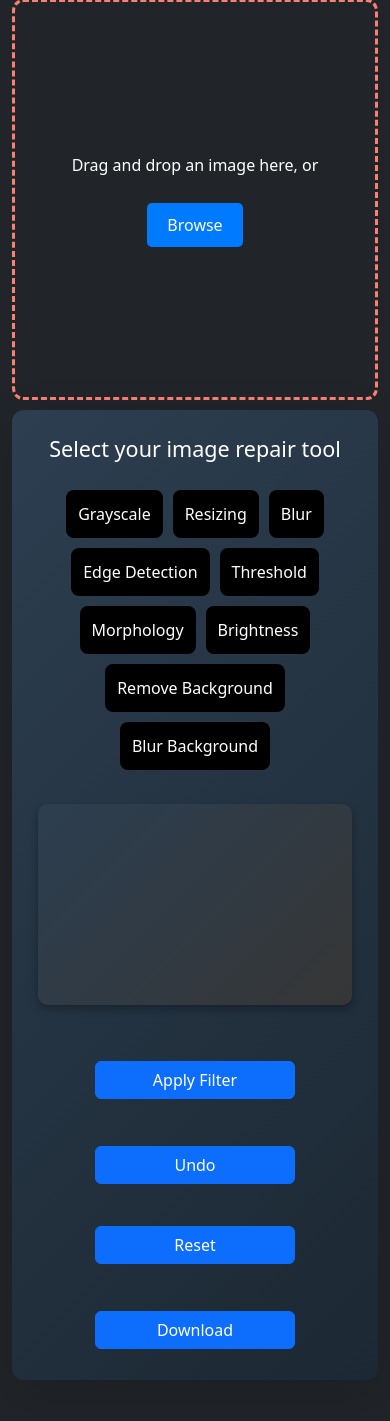
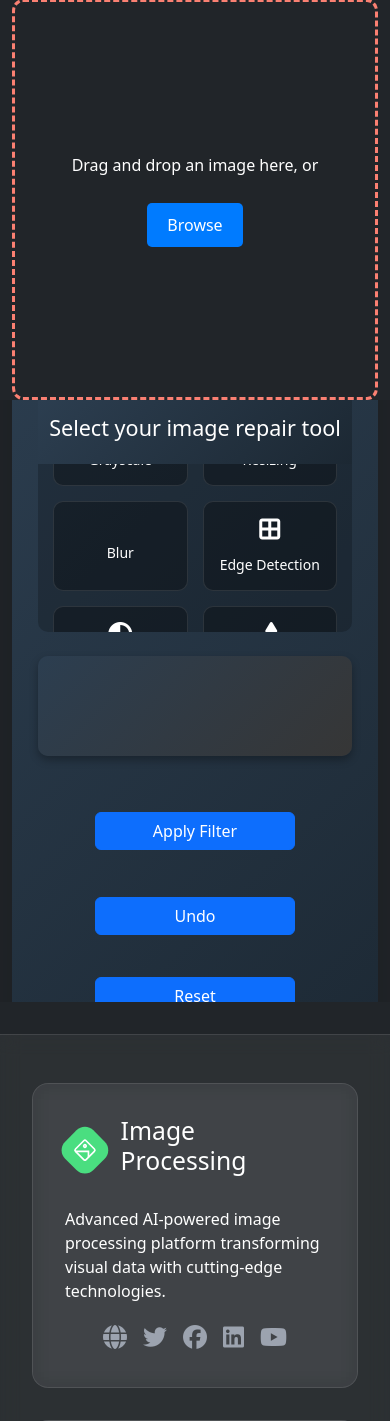
Before and after one commit to Satyam-Maru/Image-Processing-and-Classification, a Django app: page /img_process/ in a window 390 px wide. Shown: the part 73-1494 px from the top of the page. Run offline with Django 5.2, Linux system fonts and the light colour scheme; some libraries are stand-ins or nearby versions.

Commit message:
new processing features added

```diff
--- a/mySite/imix/templates/imix/img_processing.html
+++ b/mySite/imix/templates/imix/img_processing.html
@@ -45,43 +45,68 @@
                             <h4>Select your image repair tool</h4>
                       </div>
 
-                      <div class="tools-section d-flex flex-wrap justify-content-center">
-                        <button
-                          class="tool-btn" type="button" value="grayscale"
-                          onclick="sendButtonID(this.value)">Grayscale</button>
-
-                        <button
-                          class="tool-btn" type="button" value="resize"
-                          onclick="sendButtonID(this.value)">Resizing</button>
-
-                        <button
-                          class="tool-btn" type="button" value="blur"
-                          onclick="sendButtonID(this.value)">Blur</button>
-
-                        <button
-                          class="tool-btn" type="button" value="edge_detection"
-                          onclick="sendButtonID(this.value)">Edge Detection</button>
-
-                        <button
-                          class="tool-btn" type="button" value="threshold"
-                          onclick="sendButtonID(this.value)">Threshold</button>
-
-                        <button
-                          class="tool-btn" type="button" value="morphology"
-                          onclick="sendButtonID(this.value)">Morphology</button>
-
-                        <button
-                          class="tool-btn" type="button" value="brightness"
-                          onclick="sendButtonID(this.value)">Brightness</button>
-
-                        <button
-                          class="tool-btn" type="button" value="remove_background"
-                          onclick="sendButtonID(this.value)">Remove Background</button>
-
-                        <button
-                          class="tool-btn" type="button" value="blur_background"
-                          onclick="sendButtonID(this.value)">Blur Background</button>
-                    </div>
+                      <div class="tools-section">
+                        <button class="tool-btn" type="button" value="grayscale" onclick="sendButtonID(this.value)">
+                            <i class="fa-solid fa-palette"></i>
+                            <span>Grayscale</span>
+                        </button>
+                        <button class="tool-btn" type="button" value="resize" onclick="sendButtonID(this.value)">
+                            <i class="fa-solid fa-expand"></i>
+                            <span>Resizing</span>
+                        </button>
+                        <button class="tool-btn" type="button" value="blur" onclick="sendButtonID(this.value)">
+                            <i class="fa-solid fa-eye-dropper-half"></i>
+                            <span>Blur</span>
+                        </button>
+                        <button class="tool-btn" type="button" value="edge_detection" onclick="sendButtonID(this.value)">
+                            <i class="fa-solid fa-border-all"></i>
+                            <span>Edge Detection</span>
+                        </button>
+                        <button class="tool-btn" type="button" value="threshold" onclick="sendButtonID(this.value)">
+                            <i class="fa-solid fa-circle-half-stroke"></i>
+                            <span>Threshold</span>
+                        </button>
+                        <button class="tool-btn" type="button" value="morphology" onclick="sendButtonID(this.value)">
+                            <i class="fa-solid fa-shapes"></i>
+                            <span>Morphology</span>
+                        </button>
+                        <button class="tool-btn" type="button" value="brightness" onclick="sendButtonID(this.value)">
+                            <i class="fa-solid fa-sun"></i>
+                            <span>Brightness</span>
+                        </button>
+                        <button class="tool-btn" type="button" value="remove_background" onclick="sendButtonID(this.value)">
+                            <i class="fa-solid fa-eraser"></i>
+                            <span>Remove BG</span>
+                        </button>
+                        <button class="tool-btn" type="button" value="blur_background" onclick="sendButtonID(this.value)">
+                            <i class="fa-solid fa-wand-magic-sparkles"></i>
+                            <span>Blur BG</span>
+                        </button>
+                        <button class="tool-btn" type="button" value="color_temperature" onclick="sendButtonID(this.value)">
+                            <i class="fa-solid fa-temperature-half"></i>
+                            <span>Temperature</span>
+                        </button>
+                        <button class="tool-btn" type="button" value="vibrance" onclick="sendButtonID(this.value)">
+                            <i class="fa-solid fa-star"></i>
+                            <span>Vibrance</span>
+                        </button>
+                        <button class="tool-btn" type="button" value="exposure" onclick="sendButtonID(this.value)">
+                            <i class="fa-solid fa-plus-minus"></i>
+                            <span>Exposure</span>
+                        </button>
+                        <button class="tool-btn" type="button" value="hue_saturation" onclick="sendButtonID(this.value)">
+                            <i class="fa-solid fa-swatchbook"></i>
+                            <span>Hue/Saturation</span>
+                        </button>
+                        <button class="tool-btn" type="button" value="color_balance" onclick="sendButtonID(this.value)">
+                            <i class="fa-solid fa-scale-balanced"></i>
+                            <span>Color Balance</span>
+                        </button>
+                        <button class="tool-btn" type="button" value="invert_colors" onclick="sendButtonID(this.value)">
+                            <i class="fa-solid fa-circle-notch"></i>
+                            <span>Invert Colors</span>
+                        </button>
+                      </div>
 
                       <div class="slider-container">
                         <div id="slider-section" style="font-size: 1.2rem;"></div>
--- a/mySite/imix/views.py
+++ b/mySite/imix/views.py
@@ -90,6 +90,31 @@ def img_process(request):
                 elif button_id == "blur_background":
                     processed_image = tools.blur_background(image)
 
+                elif button_id == "color_temperature":
+                    kelvin = int(slider_values.get('color_temperature', 6500))
+                    processed_image = tools.adjust_color_temperature(image, kelvin=kelvin)
+
+                elif button_id == "vibrance":
+                    vibrance = int(slider_values.get('vibrance', 0))
+                    processed_image = tools.adjust_vibrance(image, factor=vibrance)
+
+                elif button_id == "exposure":
+                    exposure = int(slider_values.get('exposure', 0))
+                    processed_image = tools.adjust_exposure(image, factor=exposure)
+
+                elif button_id == "hue_saturation":
+                    hue = int(slider_values.get('hue', 0))
+                    saturation = int(slider_values.get('saturation', 0))
+                    processed_image = tools.adjust_hue_saturation(image, hue=hue, saturation=saturation)
+
+                elif button_id == "color_balance":
+                    shadows = (int(slider_values.get('shadows_b', 0)), int(slider_values.get('shadows_g', 0)), int(slider_values.get('shadows_r', 0)))
+                    midtones = (int(slider_values.get('midtones_b', 0)), int(slider_values.get('midtones_g', 0)), int(slider_values.get('midtones_r', 0)))
+                    highlights = (int(slider_values.get('highlights_b', 0)), int(slider_values.get('highlights_g', 0)), int(slider_values.get('highlights_r', 0)))
+                    processed_image = tools.adjust_color_balance(image, shadows, midtones, highlights)
+
+                elif button_id == "invert_colors":
+                    processed_image = tools.invert_colors(image)
 
             if processed_image is not None:
                 # Encode processed image to return as response
--- a/mySite/static/css/img_processing.css
+++ b/mySite/static/css/img_processing.css
@@ -1,4 +1,3 @@
-/* General Styles */
 .img-section {
     width: 100vw; /* Full width on mobile */
     height: 90vh; /* Adjust height for mobile */
@@ -6,8 +5,24 @@
 
 .menu-section {
     width: 100vw; /* Full width on mobile */
-    height: auto; /* Adjust height for mobile */
-    padding: 10px; /* Add some padding */
+    height: 90vh; /* Set a fixed height for the container */
+    padding: 10px;
+    overflow-y: auto; /* Enable vertical scrolling for the entire card */
+    display: flex;
+    justify-content: center;
+    align-items: flex-start;
+}
+
+/* Custom Scrollbar for the main card container */
+.menu-section::-webkit-scrollbar {
+    width: 8px;
+}
+.menu-section::-webkit-scrollbar-track {
+    background: #2C3E50; /* Match the dark theme */
+}
+.menu-section::-webkit-scrollbar-thumb {
+    background-color: #555;
+    border-radius: 10px;
 }
 
 .upload-container {
@@ -54,7 +69,6 @@
 
 #tools-card {
     width: 100%;
-    height: auto; /* Adjust height for mobile */
     background: linear-gradient(135deg, #2C3E50, #1C2833);
     color: white;
     border-radius: 12px;
@@ -63,105 +77,186 @@
     padding: 20px;
 }
 
+.card-heading {
+    position: sticky;
+    top: -20px; /* Adjust this value to match the padding of the card */
+    background: linear-gradient(135deg, #2C3E50, #1C2833);
+    z-index: 1;
+    padding: 15px 0;
+}
+
 .tools-section {
-    display: flex;
-    flex-wrap: nowrap; /* Prevent wrapping */
-    overflow-x: auto; /* Make it scrollable horizontally */
-    gap: 10px;
+    display: grid;
+    grid-template-columns: repeat(2, 1fr);
+    gap: 15px;
+    max-height: 20vh; /* Set a max-height for the tools grid */
+    overflow-y: auto; /* Enable independent vertical scrolling */
+    padding: 15px;
     margin-top: 20px;
-    padding-bottom: 10px; /* Add some padding at the bottom */
+    border-radius: 10px;
+    background: rgba(0, 0, 0, 0.2);
+    scrollbar-width: thin;
+    scrollbar-color: #888 #444;
+}
+
+.tools-section::-webkit-scrollbar {
+    width: 8px;
+}
+.tools-section::-webkit-scrollbar-track {
+    background: #444;
+    border-radius: 10px;
+}
+.tools-section::-webkit-scrollbar-thumb {
+    background-color: #888;
+    border-radius: 10px;
 }
 
 .tool-btn {
-    position: relative;
-    padding: 12px;
-    background: black;
+    background: rgba(0, 0, 0, 0.3);
+    border: 1px solid rgba(255, 255, 255, 0.1);
     color: white;
-    font-size: 16px;
-    border: none;
-    border-radius: 8px;
-    overflow: hidden;
+    border-radius: 10px;
     cursor: pointer;
-    transition: background 0.3s ease, transform 0.1s ease;
-    display: inline-flex;
-    white-space: nowrap;
-    flex: 0 0 auto; /* Prevent flex items from shrinking */
+    transition: background 0.3s ease, transform 0.2s ease;
+    height: 90px;
+    display: flex;
+    flex-direction: column;
+    justify-content: center;
+    align-items: center;
+    gap: 8px;
+    font-size: 14px;
+    text-align: center;
+}
+
+.tool-btn i {
+    font-size: 24px;
+    margin-bottom: 5px;
 }
 
 .tool-btn:hover {
     background: rgba(255, 255, 255, 0.15);
-    transform: scale(1.05);
-}
-
-.tool-btn::before {
-    content: "";
-    position: absolute;
-    width: 70px;
-    height: 70px;
-    background: radial-gradient(circle, hsla(0, 0%, 100%, 0.703) 10%, transparent 50%);
-    border-radius: 50%;
-    transform: translate(-50%, -50%) scale(0);
-    transition: transform 0.2s ease-out;
-    pointer-events: none;
-    top: var(--y);
-    left: var(--x);
-}
-
-.tool-btn:hover::before {
-    transform: translate(-50%, -50%) scale(1);
+    transform: translateY(-5px);
 }
 
 .tool-btn.selected {
-    background: rgba(255, 255, 255, 0.2);
-    transform: scale(1.05);
+    background: rgba(0, 123, 255, 0.5);
+    transform: translateY(-5px);
+    border-color: #007bff;
 }
 
 .slider-container {
-    display: flex;
-    justify-content: center;
-    align-items: center;
-    height: 25vh; /* Adjust height for mobile */
-    margin: 1.5rem 0;
     background: linear-gradient(135deg, #2c3e50, #363636);
     border-radius: 10px;
     box-shadow: 0 4px 8px rgba(0, 0, 0, 0.3);
     color: #fff;
+    margin: 1.5rem 0;
+    padding: 20px;
+    min-height: 10vh;
+    max-height: 25vh; /* Set max-height for scrollability */
+    overflow-y: auto; /* Enable vertical scroll */
+    scrollbar-width: thin;
+    scrollbar-color: #888 #444;
 }
 
-/* Media Queries for Mobile Devices */
+.slider-container::-webkit-scrollbar {
+    width: 8px;
+}
+.slider-container::-webkit-scrollbar-track {
+    background: #444;
+    border-radius: 10px;
+}
+.slider-container::-webkit-scrollbar-thumb {
+    background-color: #888;
+    border-radius: 10px;
+}
+
+#slider-section {
+    width: 100%;
+}
+
+.slider-group {
+    margin-bottom: 20px;
+}
+
+.slider-label {
+    display: flex;
+    justify-content: space-between;
+    font-size: 1rem;
+    margin-bottom: 10px;
+}
+
+/* Custom Slider Styles */
+.custom-slider {
+    -webkit-appearance: none;
+    appearance: none;
+    width: 100%;
+    height: 8px;
+    background: #444;
+    border-radius: 5px;
+    outline: none;
+    opacity: 0.7;
+    transition: opacity .2s;
+}
+
+.custom-slider:hover {
+    opacity: 1;
+}
+
+.custom-slider::-webkit-slider-thumb {
+    -webkit-appearance: none;
+    appearance: none;
+    width: 20px;
+    height: 20px;
+    background: #007bff;
+    border-radius: 50%;
+    cursor: pointer;
+    border: 2px solid #fff;
+}
+
+.custom-slider::-moz-range-thumb {
+    width: 20px;
+    height: 20px;
+    background: #007bff;
+    border-radius: 50%;
+    cursor: pointer;
+    border: 2px solid #fff;
+}
+
+.dark-input {
+    background-color: #333;
+    color: white;
+    border: 1px solid #555;
+    border-radius: 5px;
+    padding: 5px 10px;
+}
+
+
 @media (max-width: 768px) {
     .img-section {
-        height: 40vh; /* Adjust height for smaller screens */
+        height: 40vh;
     }
-
     .menu-section {
-        height: auto; /* Adjust height for smaller screens */
+        height: 60vh;
     }
-
     .tools-section {
-        flex-wrap: nowrap; /* Ensure horizontal scrolling */
-        overflow-x: auto; /* Enable horizontal scrolling */
+        max-height: 25vh;
     }
-
-    .slider-container {
-        height: 20vh; /* Adjust height for smaller screens */
+    #tools-card, .slider-container {
+        padding: 10px;
     }
-
-    #tools-card {
-        padding: 10px; /* Reduce padding for smaller screens */
+    .card-heading {
+        top: -10px;
     }
 }
 
 .confirm-section .row {
-    margin: -5px; /* Reduce the margin between rows */
+    margin: -5px;
 }
-
 .confirm-section .col-sm {
-    padding: 5px; /* Reduce the padding between columns */
+    padding: 5px;
 }
-
 .confirm-section .btn {
-    margin: 5px 0; /* Reduce the margin between buttons */
-    width: 100%; /* Make buttons take full width of their container */
-    max-width: 200px; /* Optional: Set a max-width for the buttons */
+    margin: 5px 0;
+    width: 100%;
+    max-width: 200px;
 }
--- a/mySite/static/js/img_processing.js
+++ b/mySite/static/js/img_processing.js
@@ -113,46 +113,51 @@ window.renderSlider = function (buttonValue) {
     switch (buttonValue) {
         case 'grayscale':
             sliderHTML = `
-                <div class="form-group">
-                    <label for="grayscale">Intensity</label> <br>
-                    <input type="range" class="form-control-range custom-slider" id="grayscale" min="0.1" max="5.0" step="0.1" value="1">
-                    <span id="grayscale-value" style="display: inline-block; width: 40px; text-align: center;">1</span>
+                <div class="slider-group">
+                    <div class="slider-label">
+                        <span>Intensity</span>
+                        <span id="grayscale-value">1</span>
+                    </div>
+                    <input type="range" class="custom-slider" id="grayscale" min="0.1" max="5.0" step="0.1" value="1">
                 </div>
             `;
             break;
 
         case 'resize':
             sliderHTML = `
-                <div class="form-group">
+                <div class="slider-group">
                     <label for="width-input">Width</label>
-                    <input type="number" class="form-control custom-slider dark-input" id="width-input" min="100" max="1024" value="500">
+                    <input type="number" class="dark-input custom-slider" id="width-input" min="100" max="1024" value="500">
                 </div>
-                <div class="form-group">
+                <div class="slider-group">
                     <label for="height-input">Height</label>
-                    <input type="number" class="form-control custom-slider dark-input" id="height-input" min="100" max="1024" value="500">
+                    <input type="number" class="dark-input custom-slider" id="height-input" min="100" max="1024" value="500">
                 </div>
             `;
             break;
 
         case 'blur':
             sliderHTML = `
-                    <div class="form-group">
-                        <label for="blur">Kernel size (Intensity) </label> <br>
-                        <input type="range" class="form-control-range custom-slider" id="blur" min="3" max="15" step="2" value="5">
-                        <span id="blur-value" style="display: inline-block; width: 40px; text-align: center;">5</span>
+                <div class="slider-group">
+                    <div class="slider-label">
+                        <span>Kernel Size</span>
+                        <span id="blur-value">5</span>
                     </div>
-                `;
+                    <input type="range" class="custom-slider" id="blur" min="3" max="15" step="2" value="5">
+                </div>
+            `;
             break;
 
         case 'edge_detection':
             sliderHTML = `
-                    <div class="form-group">
-                        <label for="edge_detection">Threshold value</label> <br>
-                        <input type="range" class="form-control-range custom-slider"
-                            id="edge_detection" min="10" max="150" step="10" value="50">
-                        <span id="edge_detection-value" style="display: inline-block; width: 40px; text-align: center;">50</span>
+                <div class="slider-group">
+                    <div class="slider-label">
+                        <span>Threshold</span>
+                        <span id="edge_detection-value">50</span>
                     </div>
-                `;
+                    <input type="range" class="custom-slider" id="edge_detection" min="10" max="150" step="10" value="50">
+                </div>
+            `;
             break;
 
         case 'erode':
@@ -172,13 +177,96 @@ window.renderSlider = function (buttonValue) {
 
         case 'brightness':
             sliderHTML = `
-                    <div class="form-group">
-                        <label for="brightness">Brightness</label> <br>
-                        <input type="range" class="form-control-range custom-slider"
-                            id="brightness" min="-100" max="100" step="5" value="0">
-                        <span id="brightness-value" style="display: inline-block; width: 40px; text-align: center;">0</span>
+                <div class="slider-group">
+                    <div class="slider-label">
+                        <span>Brightness</span>
+                        <span id="brightness-value">0</span>
                     </div>
-                `;
+                    <input type="range" class="custom-slider" id="brightness" min="-100" max="100" step="5" value="0">
+                </div>
+            `;
+            break;
+
+        case 'color_temperature':
+            sliderHTML = `
+                <div class="slider-group">
+                    <div class="slider-label">
+                        <span>Temperature</span>
+                        <span id="color_temperature-value">6500K</span>
+                    </div>
+                    <input type="range" class="custom-slider" id="color_temperature" min="1000" max="10000" step="100" value="6500">
+                </div>
+            `;
+            break;
+
+        case 'vibrance':
+            sliderHTML = `
+                <div class="slider-group">
+                    <div class="slider-label">
+                        <span>Vibrance</span>
+                        <span id="vibrance-value">0</span>
+                    </div>
+                    <input type="range" class="custom-slider" id="vibrance" min="-100" max="100" step="5" value="0">
+                </div>
+            `;
+            break;
+
+        case 'exposure':
+            sliderHTML = `
+                <div class="slider-group">
+                    <div class="slider-label">
+                        <span>Exposure</span>
+                        <span id="exposure-value">0</span>
+                    </div>
+                    <input type="range" class="custom-slider" id="exposure" min="-100" max="100" step="5" value="0">
+                </div>
+            `;
+            break;
+
+        case 'hue_saturation':
+            sliderHTML = `
+                <div class="slider-group">
+                    <div class="slider-label">
+                        <span>Hue</span>
+                        <span id="hue-value">0</span>
+                    </div>
+                    <input type="range" class="custom-slider" id="hue" min="-180" max="180" step="5" value="0">
+                </div>
+                <div class="slider-group">
+                    <div class="slider-label">
+                        <span>Saturation</span>
+                        <span id="saturation-value">0</span>
+                    </div>
+                    <input type="range" class="custom-slider" id="saturation" min="-100" max="100" step="5" value="0">
+                </div>
+            `;
+            break;
+
+        case 'color_balance':
+            sliderHTML = `
+                <div class="form-group">
+                    <label>Shadows (R, G, B)</label> <br>
+                    <input type="range" class="form-control-range custom-slider" id="shadows_r" min="-50" max="50" value="0">
+                    <input type="range" class="form-control-range custom-slider" id="shadows_g" min="-50" max="50" value="0">
+                    <input type="range" class="form-control-range custom-slider" id="shadows_b" min="-50" max="50" value="0">
+                </div>
+                <div class="form-group">
+                    <label>Midtones (R, G, B)</label> <br>
+                    <input type="range" class="form-control-range custom-slider" id="midtones_r" min="-50" max="50" value="0">
+                    <input type="range" class="form-control-range custom-slider" id="midtones_g" min="-50" max="50" value="0">
+                    <input type="range" class="form-control-range custom-slider" id="midtones_b" min="-50" max="50" value="0">
+                </div>
+                <div class="form-group">
+                    <label>Highlights (R, G, B)</label> <br>
+                    <input type="range" class="form-control-range custom-slider" id="highlights_r" min="-50" max="50" value="0">
+                    <input type="range" class="form-control-range custom-slider" id="highlights_g" min="-50" max="50" value="0">
+                    <input type="range" class="form-control-range custom-slider" id="highlights_b" min="-50" max="50" value="0">
+                </div>
+            `;
+            break;
+
+        case 'invert_colors':
+            sliderHTML = `<p>No options available for this tool.</p>`;
             break;
 
         default:
@@ -214,6 +302,20 @@ window.renderSlider = function (buttonValue) {
             this.classList.add("btn-warning");
         });
     });
+
+    // Attach event listeners to all sliders dynamically
+    document.querySelectorAll('.custom-slider[type="range"]').forEach(slider => {
+        slider.addEventListener('input', (event) => {
+            const valueDisplay = document.getElementById(`${event.target.id}-value`);
+            if (valueDisplay) {
+                let value = event.target.value;
+                if (event.target.id === 'color_temperature') {
+                    value += 'K'; // Add Kelvin unit
+                }
+                valueDisplay.textContent = value;
+            }
+        });
+    });
 };
 
 document.getElementById('undo-btn').addEventListener('click', function () {
```
Also changed, not shown: mySite/imix/processing_tools.py (+91 -0 lines), mySite/db.sqlite3.
